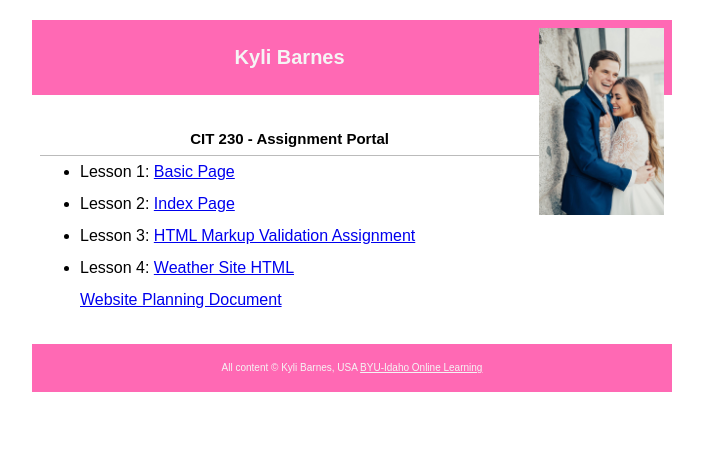
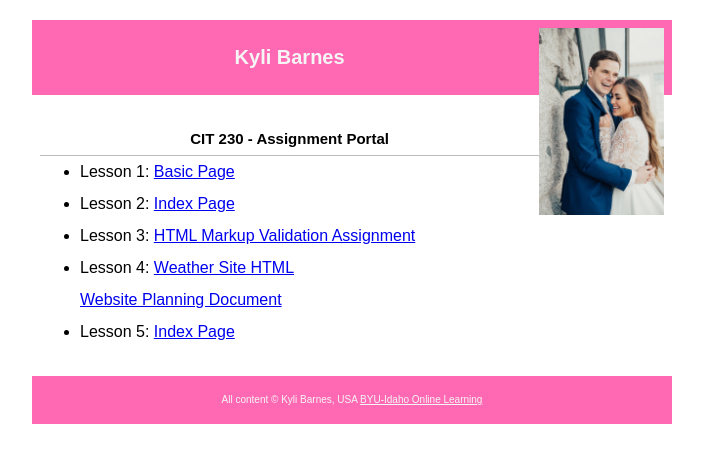
Before and after one commit to kayjb/kayjb.github.io, a plain HTML site: page index.html in a window 1280 px wide. Shown: the whole page, without its empty margins (288-991 px from the left). Drawn offline with nearby package versions, Linux system fonts and the light colour scheme.

Commit message:
5/26/18 updated index

```diff
--- a/index.html
+++ b/index.html
@@ -23,6 +23,7 @@
             <li>Lesson 2: <a href="index.html">Index Page</a></li>
             <li>Lesson 3: <a href="Assignments/lesson-3/fixedhtml.html">HTML Markup Validation Assignment</a></li>
             <li>Lesson 4: <a href="Assignments/lesson-4/franklin-4.html">Weather Site HTML</a><br><a href="Assignments/lesson-4/Website%20Planning%20Doc.pdf">Website Planning Document</a></li>
+            <li>Lesson 5: <a href="Assignments/lesson-5/franklin-5.html">Index Page</a></li>
         </ul>
     </main>
     <footer>
```
